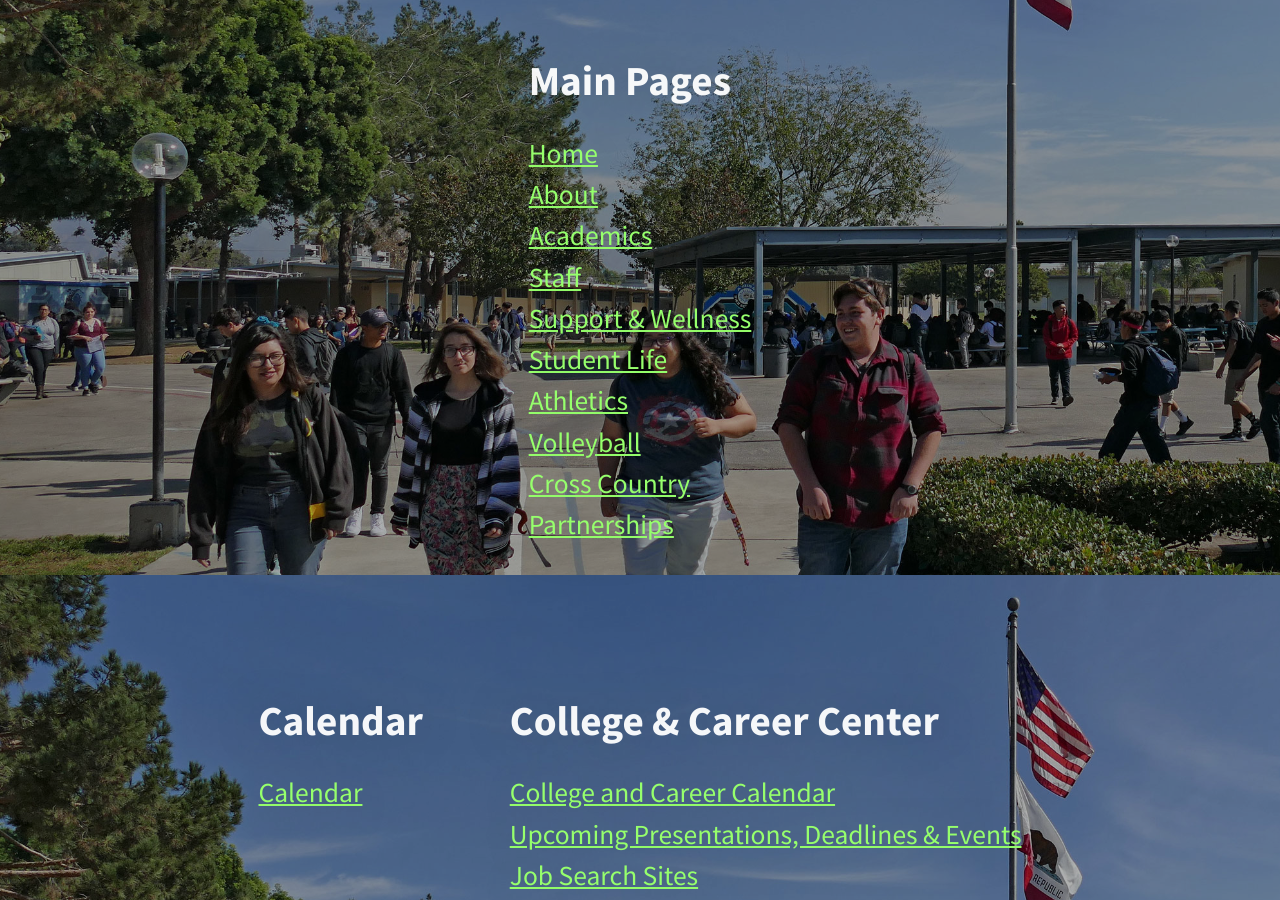
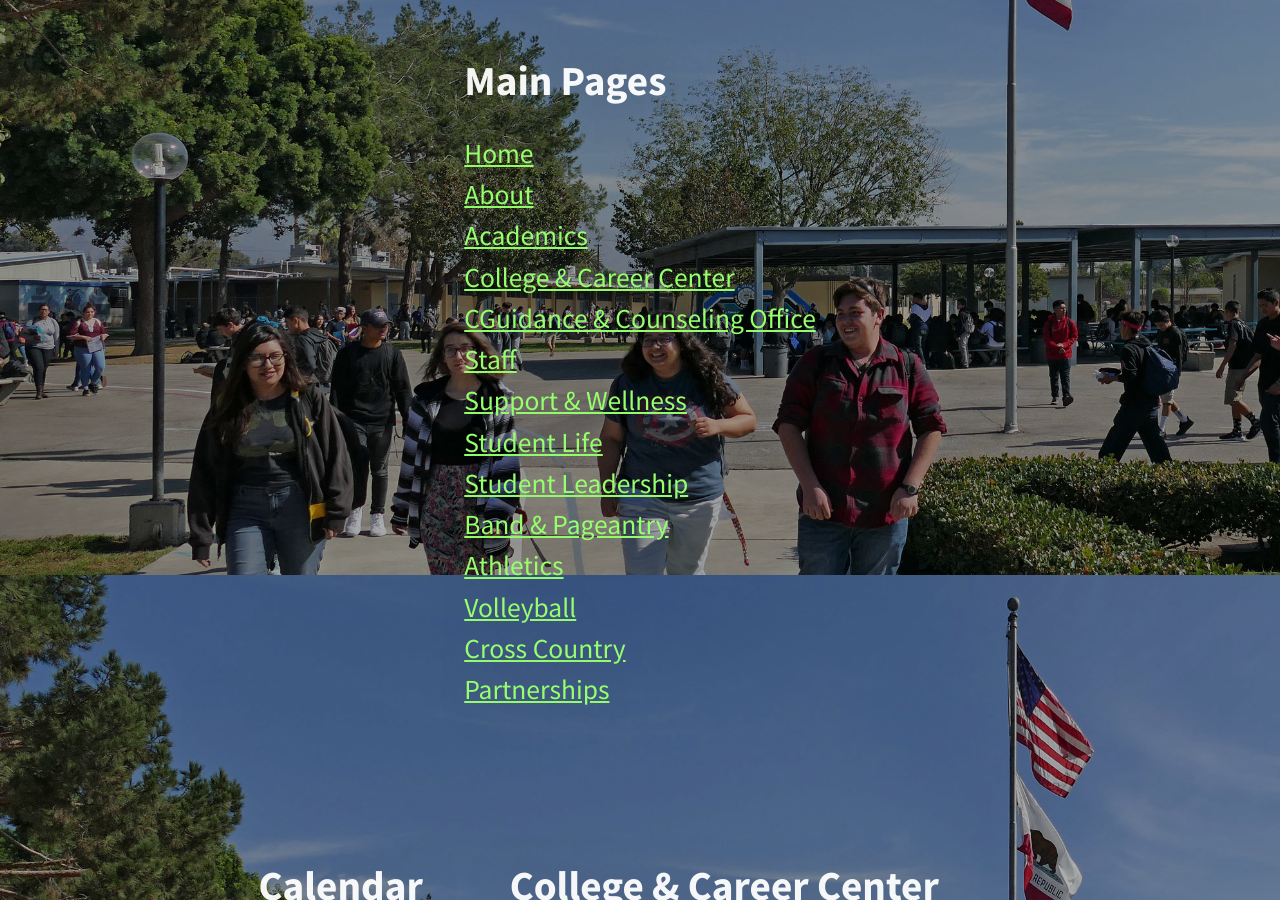
Before and after one commit to Crazeformarvel/azusa-project, a Jekyll site: the page azusa-high-school.html, which Jekyll copies as it is, in a window 1280 px wide and 900 px high, scrolled down 325 px. Built offline with Jekyll 4.4.1, drawn with Linux system fonts in a browser that asks for light colours.

Commit message:
Add more links to example page.

```diff
--- a/azusa-high-school.html
+++ b/azusa-high-school.html
@@ -33,9 +33,17 @@
               <li><a href="http://azusahighschool.jimthoburn.com/">Home</a></li>
               <li><a href="http://azusahighschool.jimthoburn.com/about/">About</a></li>
               <li><a href="http://azusahighschool.jimthoburn.com/academics/">Academics</a></li>
+              <li><a href="http://azusahighschool.jimthoburn.com/college-career/">College &amp; Career Center</a></li>
+              <li><a href="http://azusahighschool.jimthoburn.com/counseling/">CGuidance &amp; Counseling Office</a></li>
+              <!--
+              <li><a href="http://azusahighschool.jimthoburn.com/attendance/">Attendance Office</a></li>
+              <li><a href="http://azusahighschool.jimthoburn.com/library/">Library</a></li>
+              -->
               <li><a href="http://azusahighschool.jimthoburn.com/staff/">Staff</a></li>
               <li><a href="http://azusahighschool.jimthoburn.com/wellness/">Support &amp; Wellness</a></li>
               <li><a href="http://azusahighschool.jimthoburn.com/life/">Student Life</a></li>
+              <li><a href="http://azusahighschool.jimthoburn.com/student-leadership">Student Leadership</a></li>
+              <li><a href="http://azusahighschool.jimthoburn.com/band-pageantry">Band &amp; Pageantry</a></li>
               <li><a href="http://azusahighschool.jimthoburn.com/athletics/">Athletics</a></li>
               <li><a href="http://azusahighschool.jimthoburn.com/volleyball">Volleyball</a></li>
               <li><a href="http://azusahighschool.jimthoburn.com/crosscountry">Cross Country</a></li>
```
